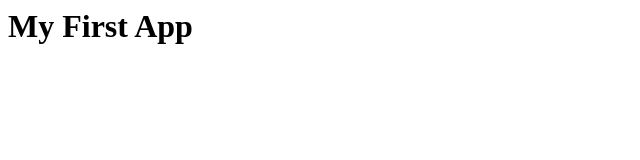
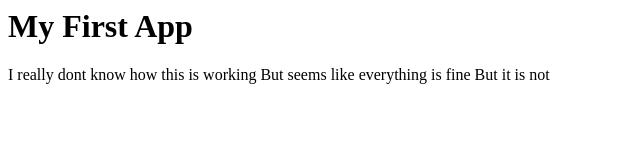
Before and after one commit to Suyash-96/dbapp, a plain HTML site: page index.html in a window 1280 px wide. Shown: the whole page, without its empty margins (0-640 px from the left). Drawn offline with Linux system fonts and the light colour scheme.

Commit message:
Updated  index.html

```diff
--- a/index.html
+++ b/index.html
@@ -5,7 +5,7 @@
 </head>
 <body>
 <h1> My First App </h1>
-
+  <p>I really dont know how this is working But seems like everything is fine But it is not</p>
 
 
 </body>
```
